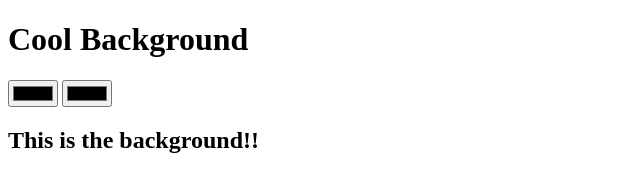
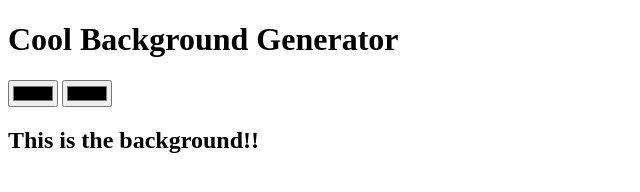
Before and after one commit to Goldroger1514/courseRepo, a plain HTML site: page index.html in a window 1280 px wide. Shown: the whole page, without its empty margins (0-640 px from the left). Drawn offline with Linux system fonts and the light colour scheme.

Commit message:
changed h1 text

```diff
--- a/index.html
+++ b/index.html
@@ -8,7 +8,7 @@
 </head>
 
 <body>
-    <h1>Cool Background</h1>
+    <h1>Cool Background Generator</h1>
     <input type="color" class="color1">
     <input type="color" class="color2">
     <h2>This is the background!!</h2>
```
